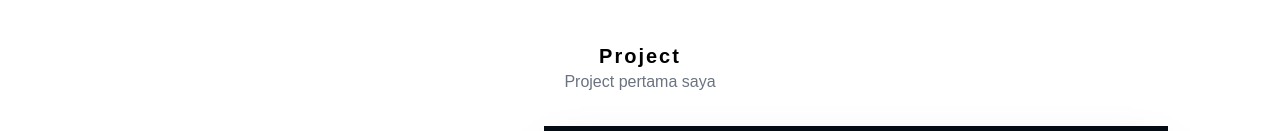
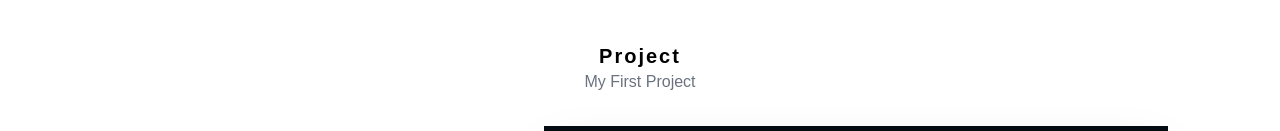
Before and after one commit to rianwp/project-2, a Next.js app: page / in a window 1280 px wide. Shown: the part 1692-1823 px from the top of the page. Built offline with nearby package versions, Linux system fonts and the light colour scheme.

Commit message:
Update ProjectsHeader.js

```diff
--- a/components/Projects/ProjectsHeader.js
+++ b/components/Projects/ProjectsHeader.js
@@ -5,7 +5,7 @@ export default function ProjectsHeader(){
     return(
         <>
         <Tittle>Project</Tittle>
-        <SubTittle>Project pertama saya</SubTittle>
+        <SubTittle>My First Project</SubTittle>
         </>
     )
 }
```
